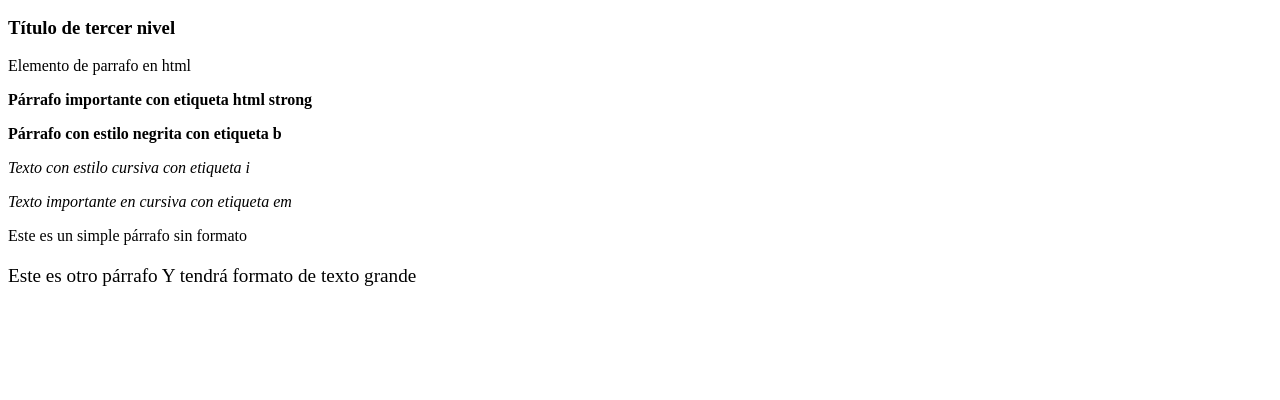
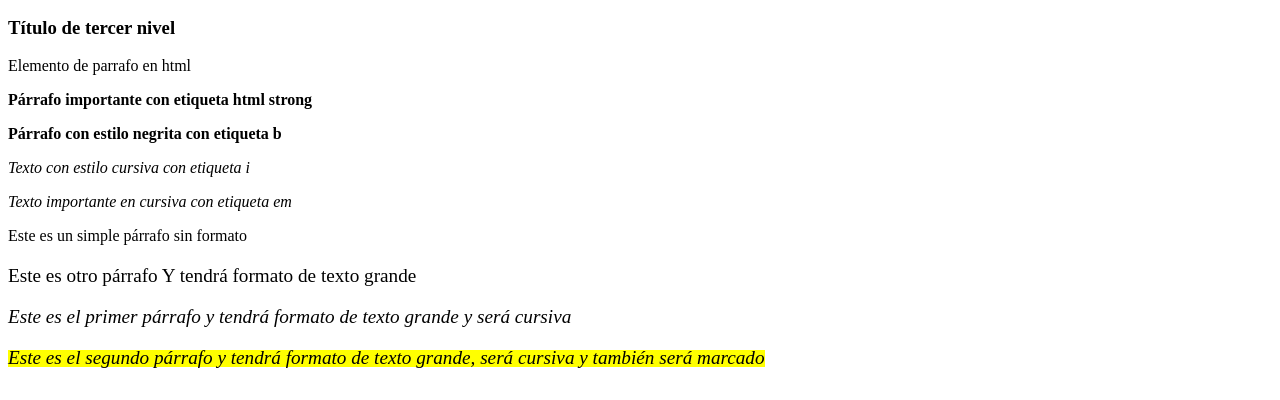
Before and after one commit to faruckchavarria/Etiquetas-ing, a plain HTML site: page index.html in a window 1280 px wide. Shown: the part 400-800 px from the top of the page. Drawn offline with Linux system fonts and the light colour scheme.

Commit message:
Se agrego un parrafo con cursiva y otro con un marcado

```diff
--- a/index.html
+++ b/index.html
@@ -67,5 +67,11 @@
 
         <big><p> Este es otro párrafo Y tendrá formato de texto grande</p></big>
 
+        <!--Agregaremos mas formatos de texto grande y a la vez en cursiva en el siguiente parrafo
+        y tambien aplicaremos un marcado para el segundo parrafo-->
+        <i><big><p> Este es el primer párrafo y tendrá formato de texto grande y será cursiva</p></big></i>
+
+        <p><mark><i><big> Este es el segundo párrafo y tendrá formato de texto grande, será cursiva y también será marcado</big></i></mark></p>
+
 </body>
 </html>
```
